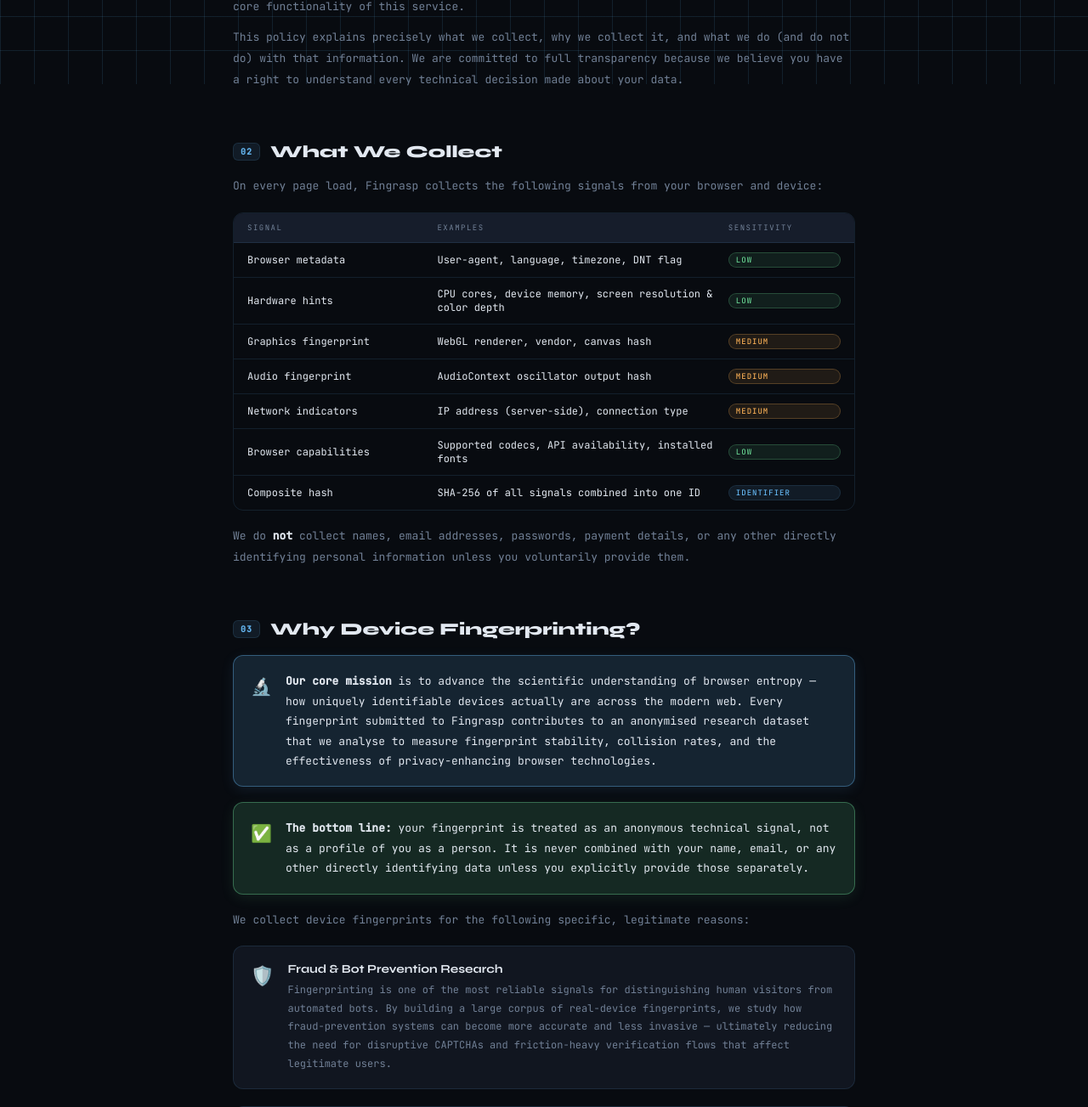
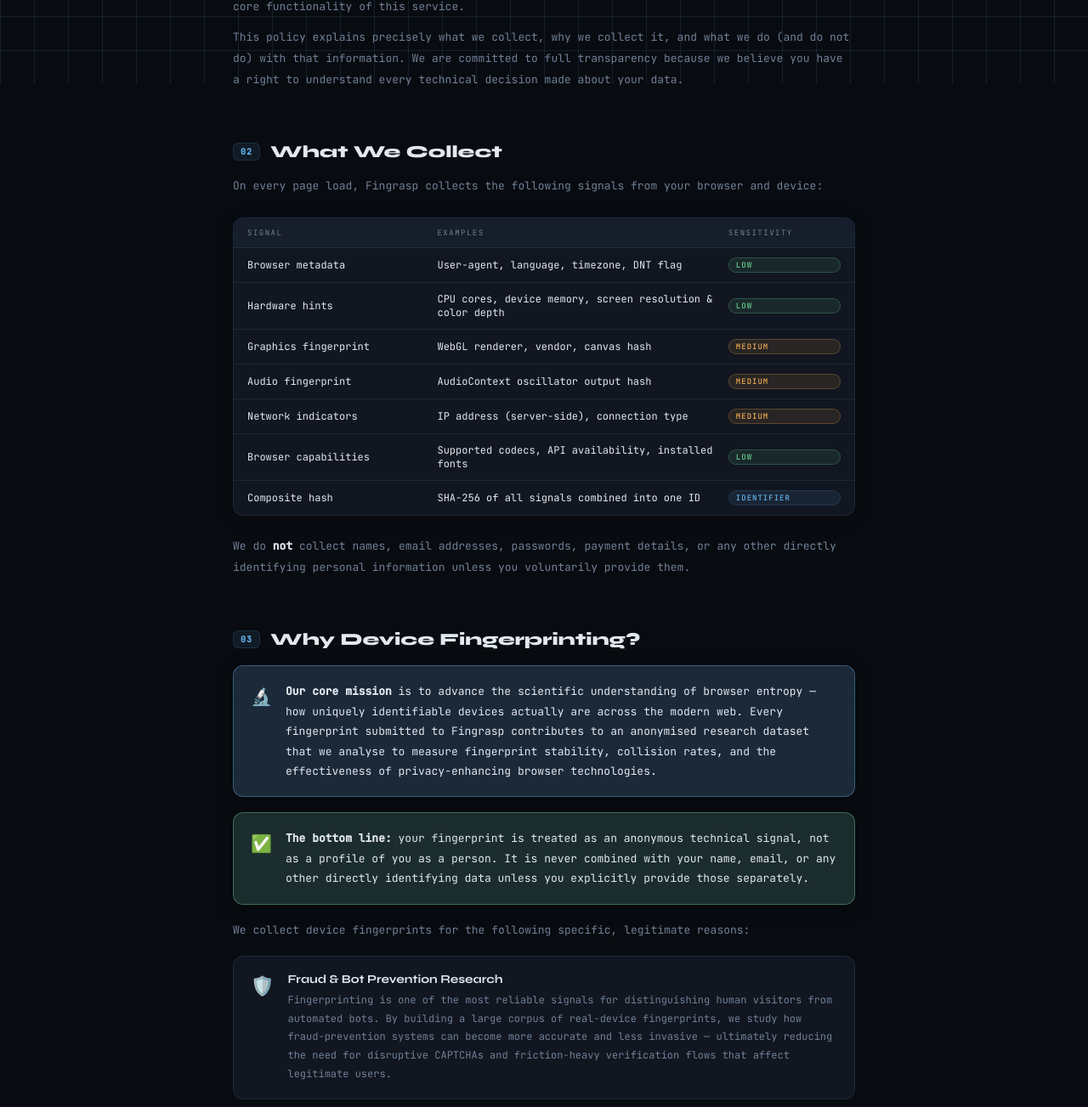
Before and after one commit to KrAsH-CoD3/Fingrasp, a FastAPI app: page /privacy in a window 1280 px wide. Shown: the part 701-2004 px from the top of the page at 85% size. Run offline with FastAPI, Linux system fonts and the light colour scheme.

Commit message:
refactor: Refine privacy.css table and callout styles

```diff
--- a/static/css/privacy.css
+++ b/static/css/privacy.css
@@ -102,11 +102,13 @@
 
 /* Data table */
 .data-table {
+  background: var(--surface);
   border: 1px solid var(--border);
   border-radius: 12px;
   overflow: hidden;
-  margin: 18px 0;
+  margin: 24px 0;
   font-size: 12px;
+  box-shadow: 0 4px 20px rgba(0,0,0,0.2);
 }
 .dt-row {
   display: grid;
@@ -149,16 +151,18 @@
 }
 .callout-icon { font-size: 20px; flex-shrink: 0; }
 .callout-blue  {
-  background: rgba(99,179,237,.15);
+  background: var(--surface);
+  background-image: linear-gradient(rgba(99,179,237,.12), rgba(99,179,237,.12));
   border: 1px solid rgba(99,179,237,.4);
   color: var(--text);
-  box-shadow: 0 4px 16px rgba(99,179,237,.1);
+  box-shadow: 0 4px 20px rgba(0,0,0,0.3);
 }
 .callout-green {
-  background: rgba(104,211,145,.15);
+  background: var(--surface);
+  background-image: linear-gradient(rgba(104,211,145,.12), rgba(104,211,145,.12));
   border: 1px solid rgba(104,211,145,.4);
   color: var(--text);
-  box-shadow: 0 4px 16px rgba(104,211,145,.1);
+  box-shadow: 0 4px 20px rgba(0,0,0,0.3);
 }
 
 /* Reason list */
```
